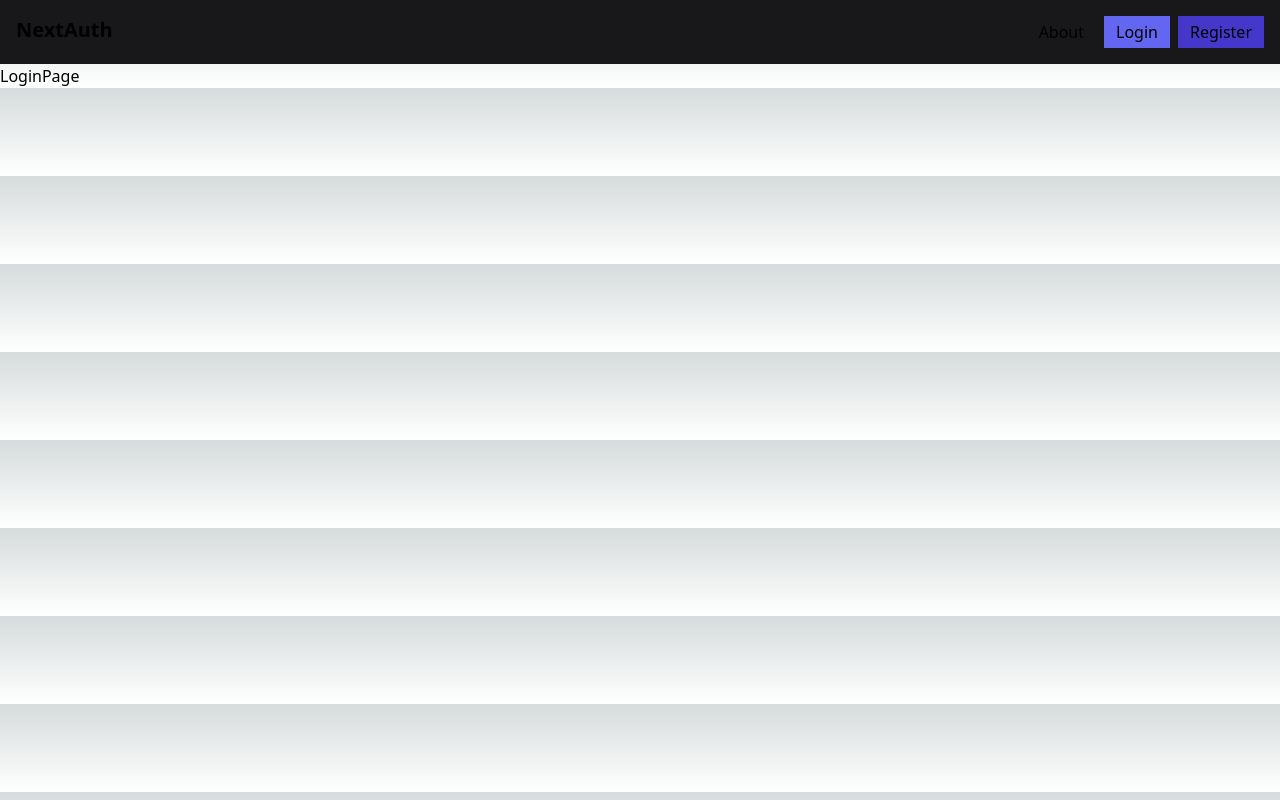
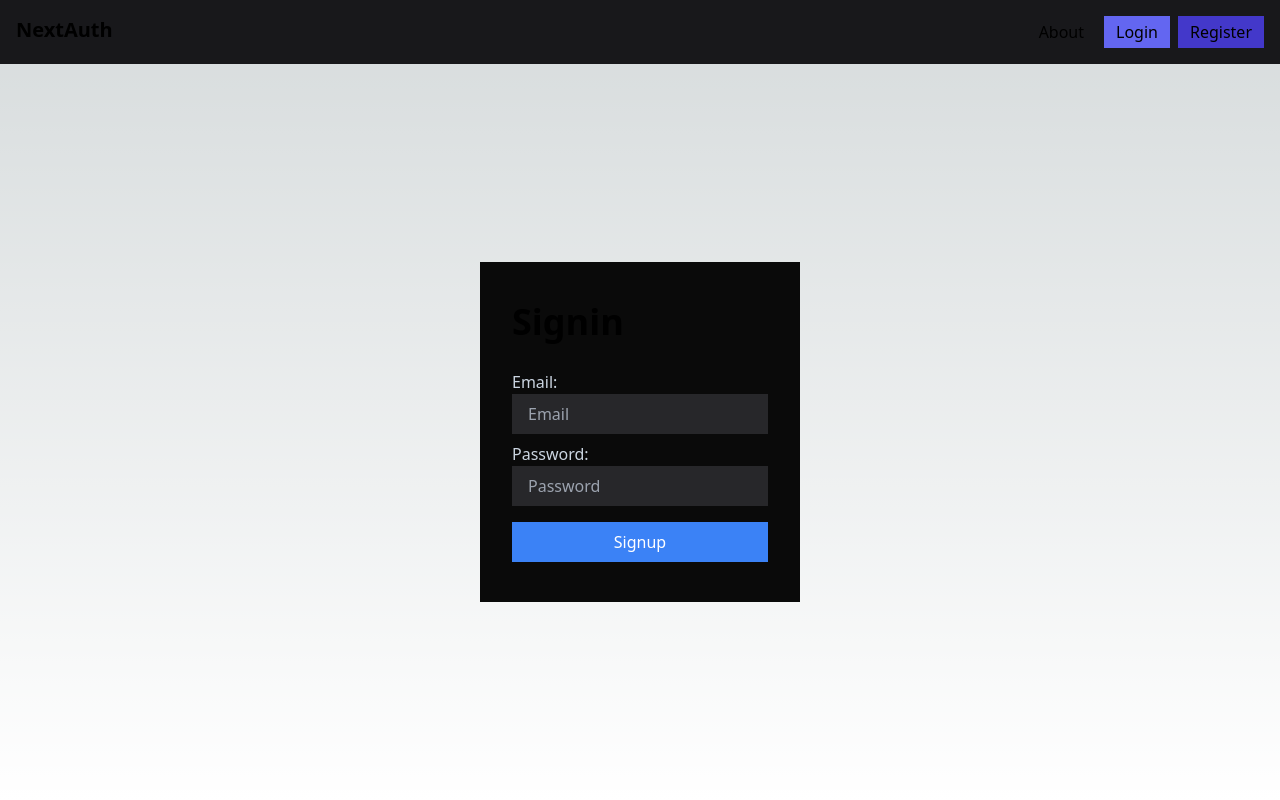
Before and after one commit to frankgimeno3/fullstackloginpractice, a Next.js app: page /login in a window 1280 px wide. Built offline with nearby package versions, Linux system fonts and the light colour scheme; no server answers.

Commit message:
añado contenido a login

```diff
--- a/src/app/login/page.tsx
+++ b/src/app/login/page.tsx
@@ -1,7 +1,58 @@
-function LoginPage(){
-    return(
-        <div>LoginPage</div>
-    )
+"use client";
+import { FormEvent, useState } from "react";
+import { AxiosError } from "axios";
+import { signIn } from "next-auth/react";
+import { useRouter } from "next/navigation";
+
+function Signin() {
+  const [error, setError] = useState("");
+  const router = useRouter();
+
+  const handleSubmit = async (event: FormEvent<HTMLFormElement>) => {
+    event.preventDefault();
+    const formData = new FormData(event.currentTarget);
+    const res = await signIn("credentials", {
+      email: formData.get("email"),
+      password: formData.get("password"),
+      redirect: false,
+    });
+
+    if (res?.error) setError(res.error as string);
+
+    if (res?.ok) return router.push("/dashboard/profile");
+  };
+
+  return (
+    <div className="justify-center h-[calc(100vh-4rem)] flex items-center">
+      <form
+        onSubmit={handleSubmit}
+        className="bg-neutral-950 px-8 py-10 w-3/12"
+      >
+        {error && <div className="bg-red-500 text-white p-2 mb-2">{error}</div>}
+        <h1 className="text-4xl font-bold mb-7">Signin</h1>
+
+        <label className="text-slate-300">Email:</label>
+        <input
+          type="email"
+          placeholder="Email"
+          className="bg-zinc-800 px-4 py-2 block mb-2 w-full"
+          name="email"
+        />
+
+        <label className="text-slate-300">Password:</label>
+        <input
+          type="password"
+          placeholder="Password"
+          className="bg-zinc-800 px-4 py-2 block mb-2 w-full"
+          name="password"
+        />
+
+        <button className="bg-blue-500 text-white px-4 py-2 block w-full mt-4">
+          Signup
+        </button>
+      </form>
+    </div>
+  );
 }
 
-export default LoginPage
+export default Signin;
```
